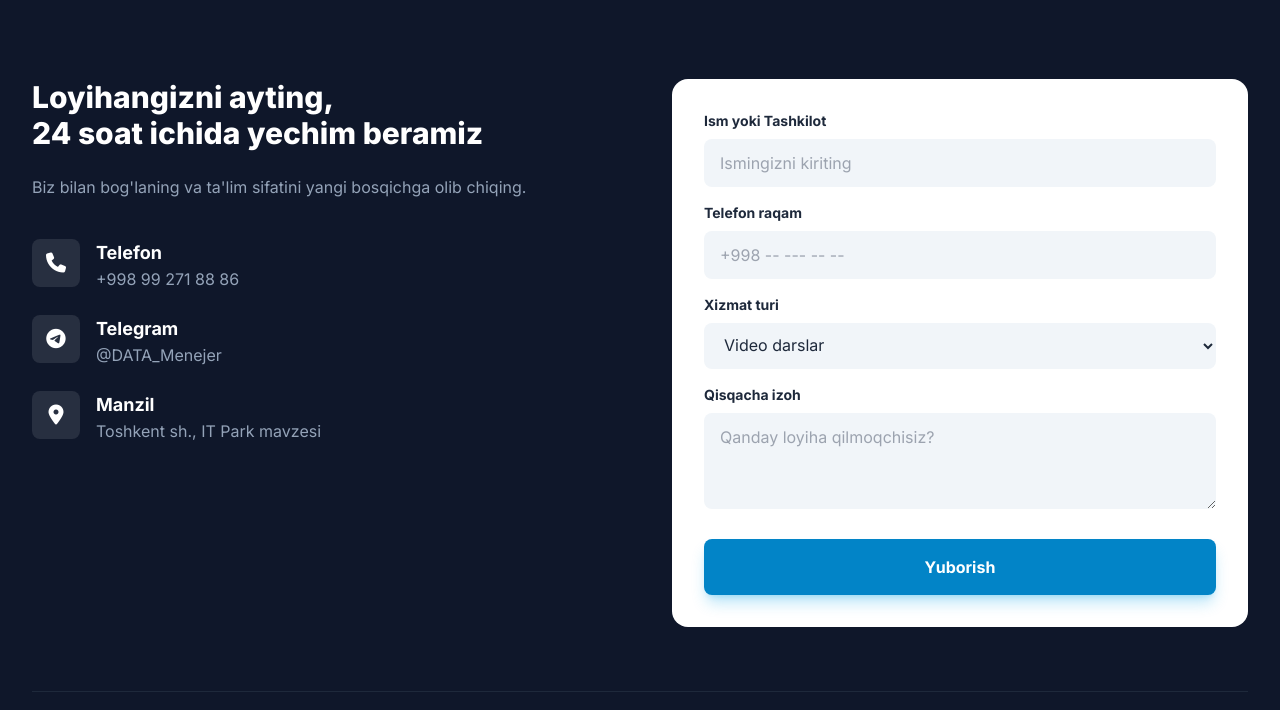
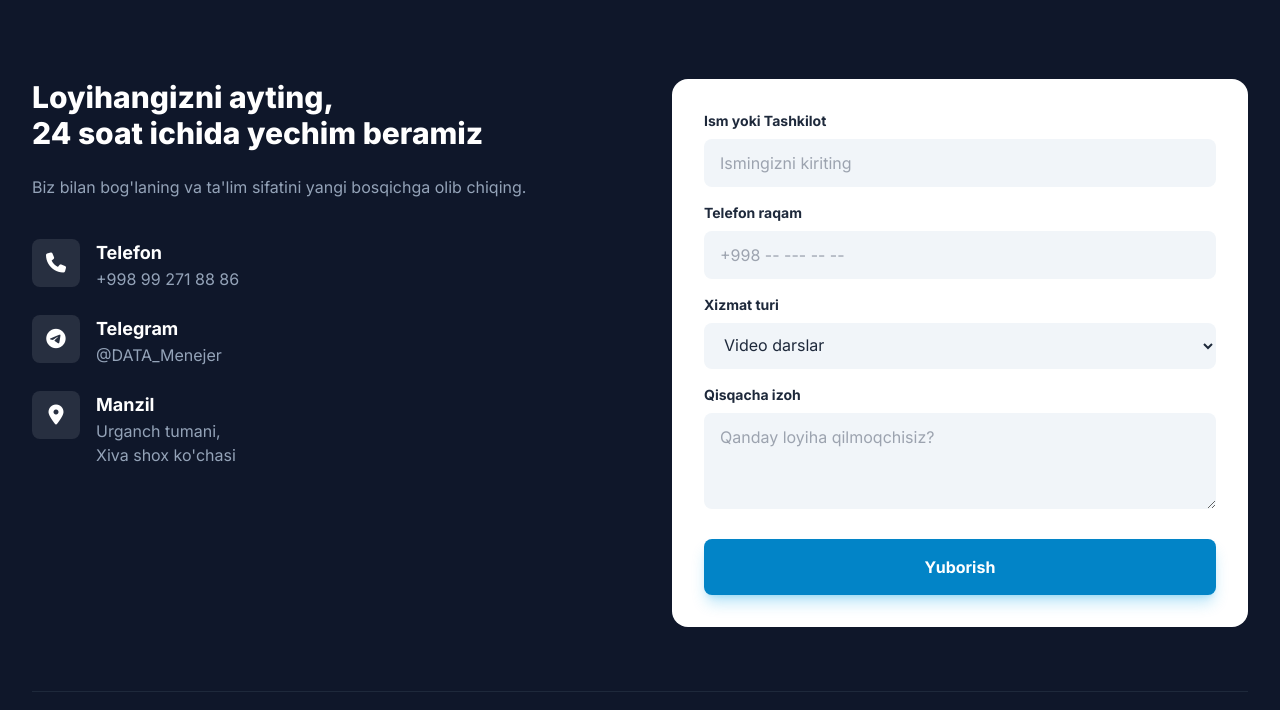
Before and after one commit to norbekqodirov/datastudio, a Flask app: page / in a window 1280 px wide. Shown: the part 5790-6500 px from the top of the page. Run offline with Flask 3, Linux system fonts and the light colour scheme; some libraries are stand-ins or nearby versions.

Commit message:
Update address

```diff
--- a/templates/index.html
+++ b/templates/index.html
@@ -627,7 +627,8 @@
                             </div>
                             <div>
                                 <h4 class="font-bold text-lg">Manzil</h4>
-                                <p class="text-slate-400">Toshkent sh., IT Park mavzesi</p>
+                                <p class="text-slate-400">Urganch tumani,</p>
+                                <p class="text-slate-400">Xiva shox ko'chasi</p>
                             </div>
                         </div>
                     </div>
```
